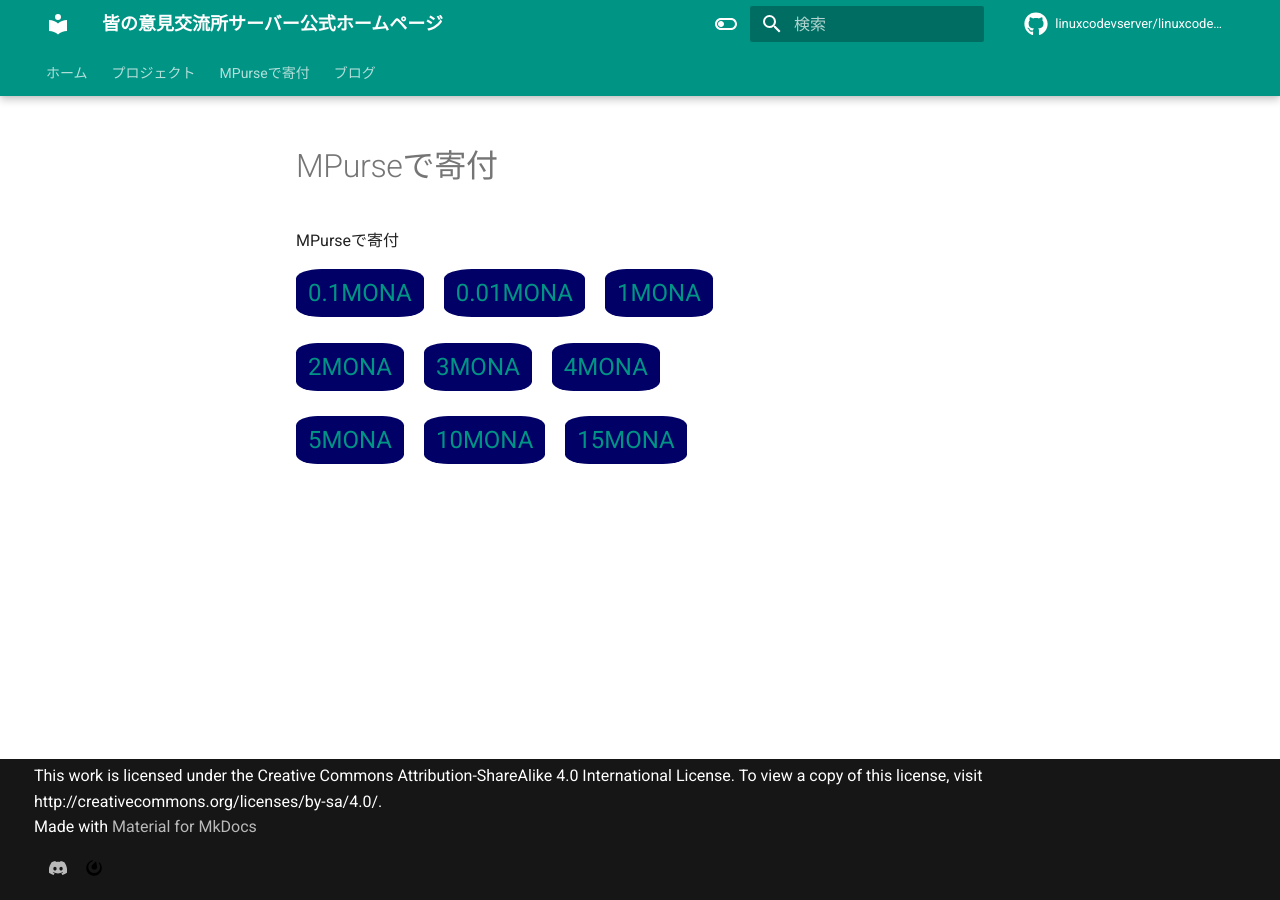
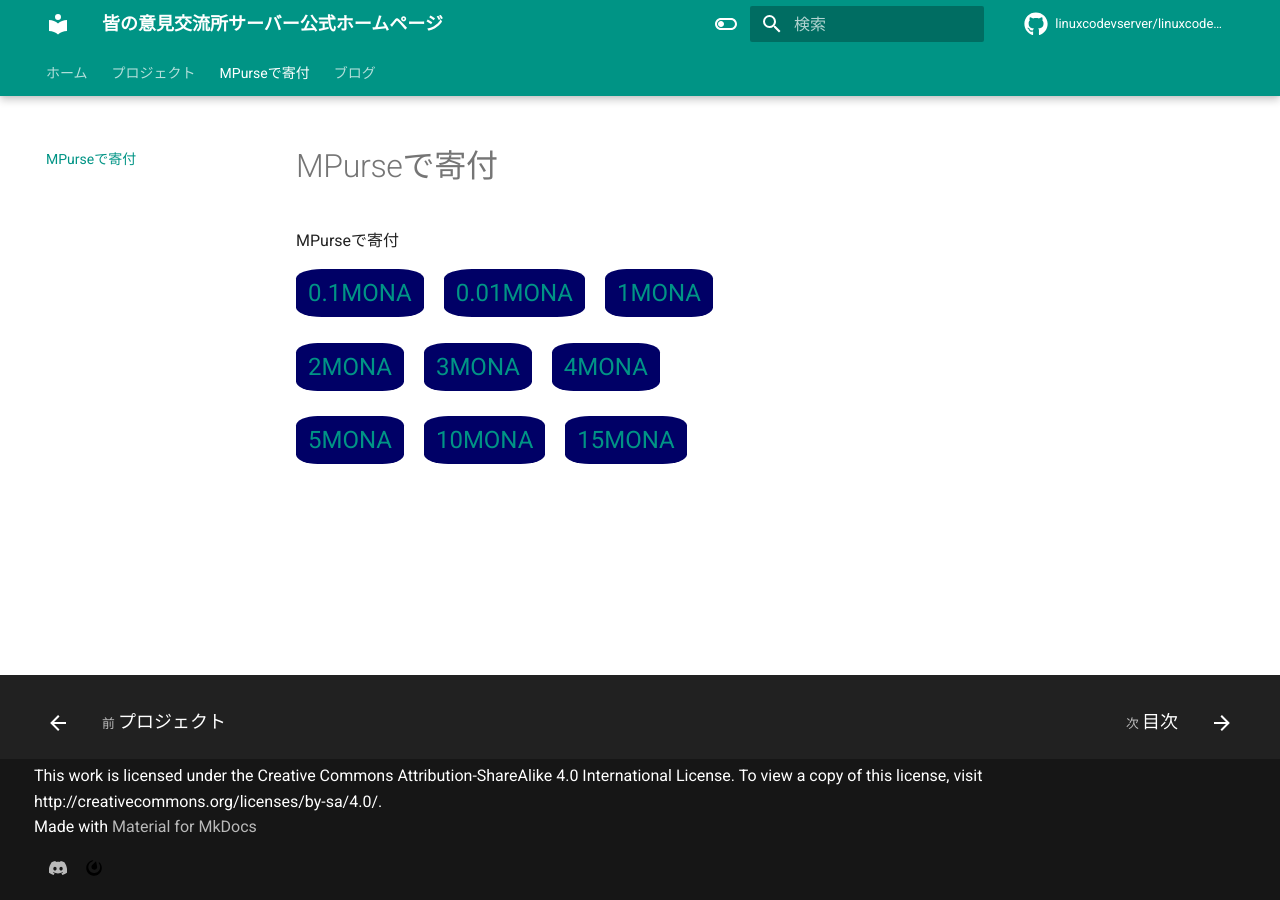
Before and after one commit to linuxcodevserver/linuxcodevserver.github.io, an MkDocs documentation site: the page built from docs/donate-mpurse.md, in a window 1280 px wide. Built offline with MkDocs 1.6.1 and Material for MkDocs 9.7.7, drawn with Linux system fonts in a browser that asks for light colours; comment, search, counter and statistics services are not loaded.

Commit message:
[fix] 名前間違えた

```diff
--- a/mkdocs.yml
+++ b/mkdocs.yml
@@ -36,7 +36,7 @@ edit_uri: ""
 nav:
     - ホーム: index.md
     - プロジェクト: a_projects.md
-    - MPurseで寄付: donate.md
+    - MPurseで寄付: donate-mpurse.md
     - ブログ:
         - 目次: blogs.md
         - タグ一覧: tags.md
```
